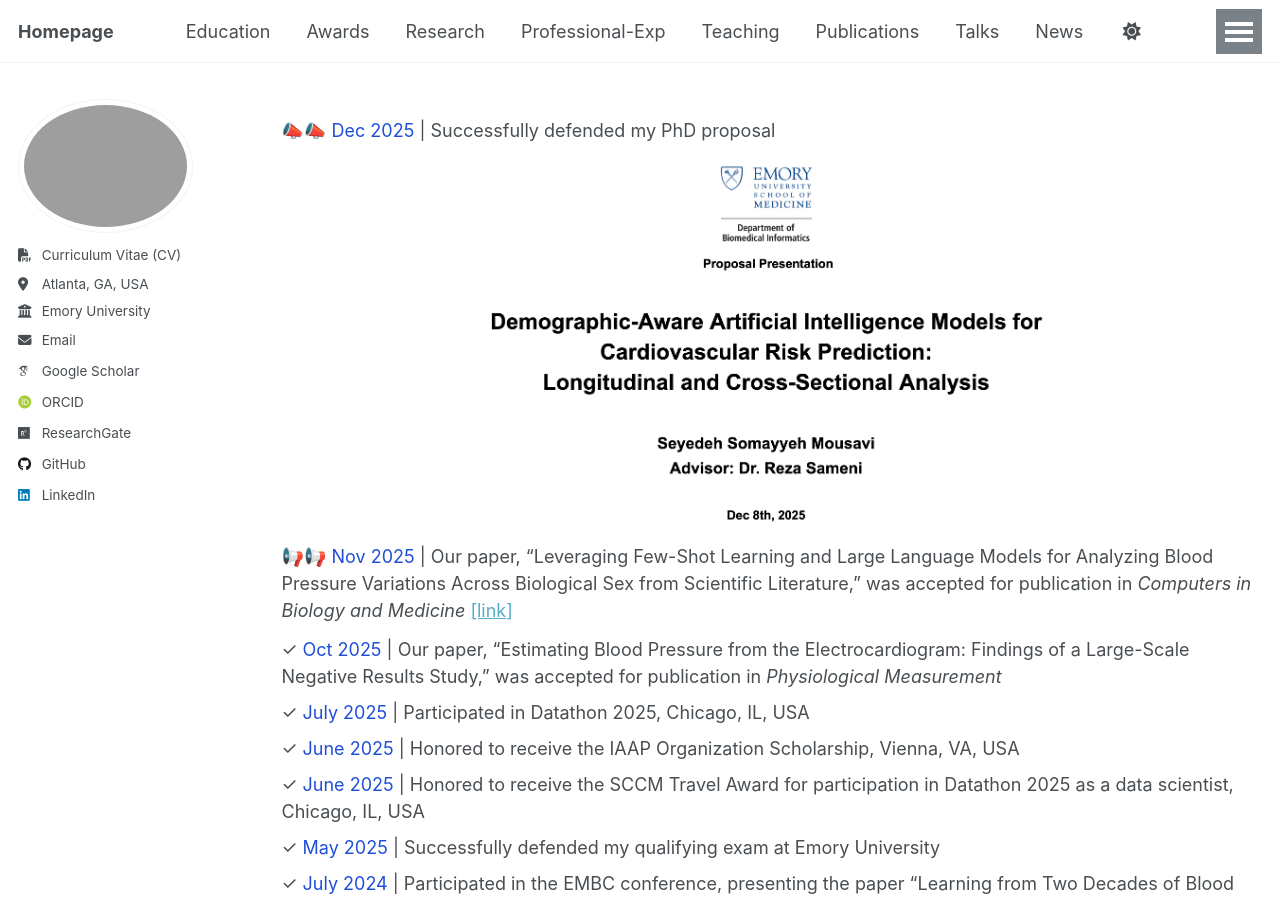
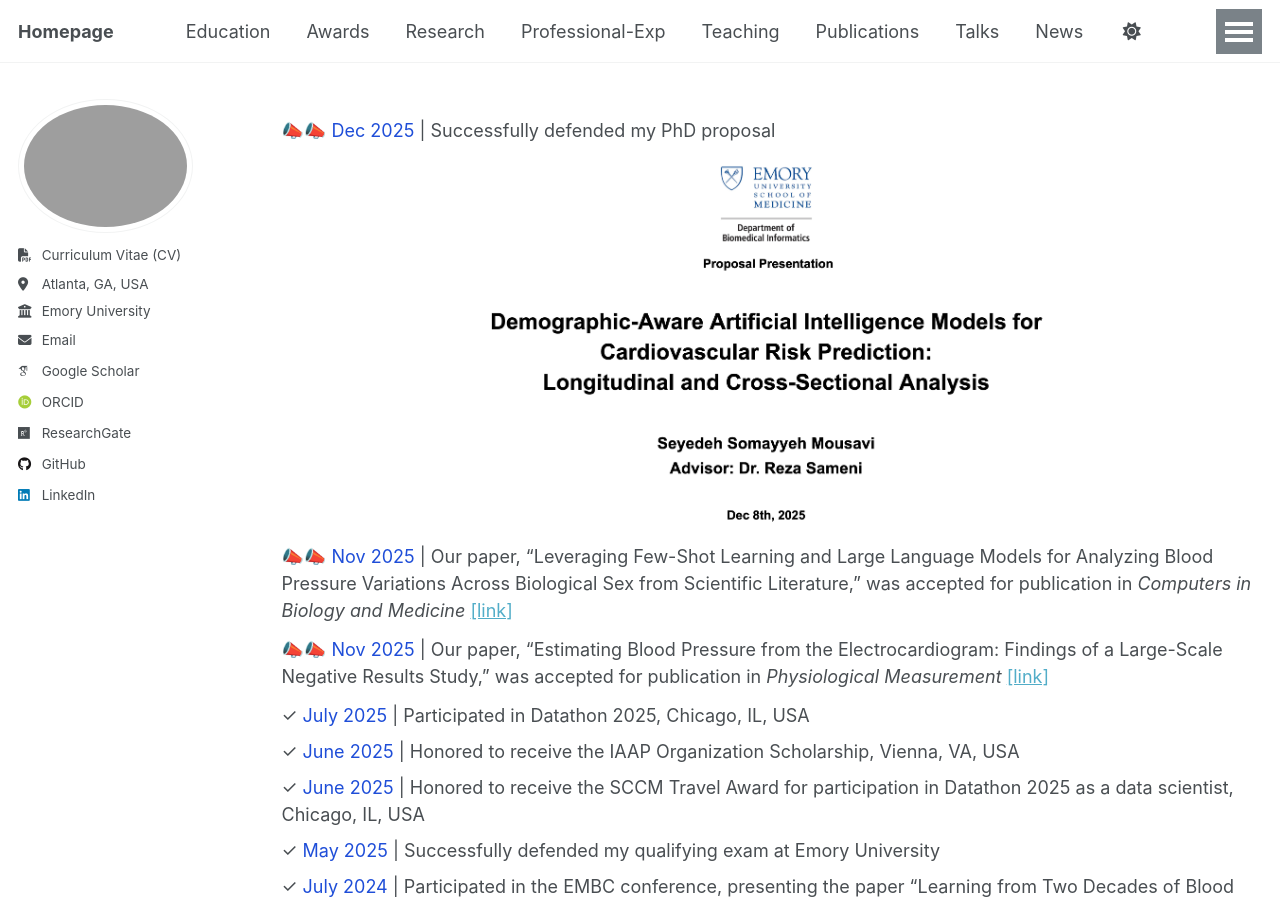
Before and after one commit to Somayyehmousavi/somayyehmousavi.github.io, a Jekyll site: the page built from _pages/news.md, in a window 1280 px wide and 900 px high. Built offline with Jekyll 4.4.1, drawn with Linux system fonts in a browser that asks for light colours; some web fonts are replaced.

Commit message:
Update news.md

```diff
--- a/_pages/news.md
+++ b/_pages/news.md
@@ -13,14 +13,21 @@ author_profile: true
   </li>
 
   <li style="margin-bottom:12px;">
-    📢📢 <span style="color:#1f4ed8;">Nov 2025</span> |
+    📣📣 <span style="color:#1f4ed8;">Nov 2025</span> |
     Our paper, “Leveraging Few-Shot Learning and Large Language Models for Analyzing Blood Pressure Variations Across Biological Sex from Scientific Literature,”
     was accepted for publication in
     <i>Computers in Biology and Medicine</i>
     <a href="https://www.sciencedirect.com/science/article/abs/pii/S0010482525014817?via%3Dihub" target="_blank">[link]</a>
   </li>
 
-  <li>✓ <span style="color:#1f4ed8;">Oct 2025</span> | Our paper, “Estimating Blood Pressure from the Electrocardiogram: Findings of a Large-Scale Negative Results Study,” was accepted for publication in <i>Physiological Measurement</i></li>
+  <li style="margin-bottom:12px;">
+    📣📣 <span style="color:#1f4ed8;">Nov 2025</span> |
+    Our paper, “Estimating Blood Pressure from the Electrocardiogram: Findings of a Large-Scale Negative Results Study,”
+    was accepted for publication in
+    <i>Physiological Measurement</i>
+    <a href="https://iopscience.iop.org/article/10.1088/1361-6579/ae1926" target="_blank">[link]</a>
+  </li>
+
   <li>✓ <span style="color:#1f4ed8;">July 2025</span> | Participated in Datathon 2025, Chicago, IL, USA</li>
   <li>✓ <span style="color:#1f4ed8;">June 2025</span> | Honored to receive the IAAP Organization Scholarship, Vienna, VA, USA</li>
   <li>✓ <span style="color:#1f4ed8;">June 2025</span> | Honored to receive the SCCM Travel Award for participation in Datathon 2025 as a data scientist, Chicago, IL, USA</li>
```
